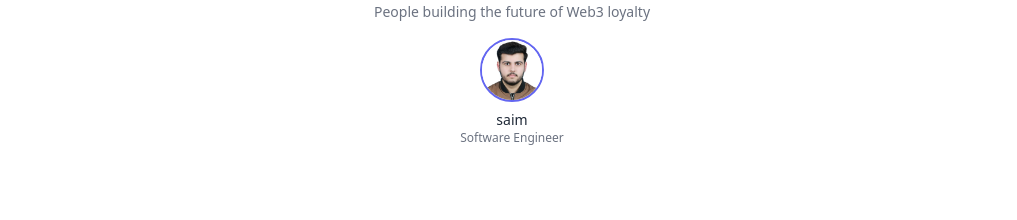
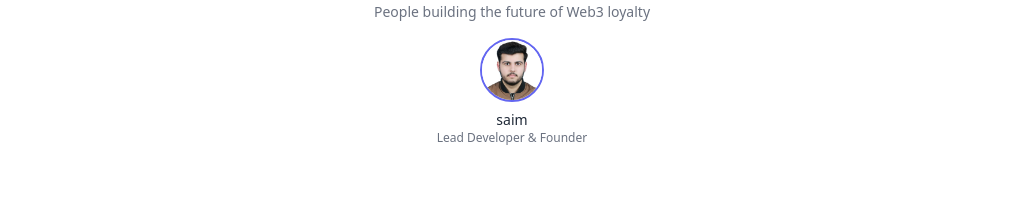
Before and after one commit to ahmed6913/NFT-Marketplace, a React (Create React App) app: page / in a window 1280 px wide. Shown: the part 1700-1920 px from the top of the page, without its empty margins (128-1145 px from the left). Built offline with nearby package versions, Linux system fonts and the light colour scheme; no server answers; the database is empty; what @rainbow-me/rainbowkit, wagmi would draw is missing.

Commit message:
change team member info

```diff
--- a/src/components/AnimatedTooltipGroup.js
+++ b/src/components/AnimatedTooltipGroup.js
@@ -4,7 +4,7 @@ import React from "react";
 const teamMembers = [
   {
     name: "saim",
-    role: "Software Engineer",
+    role: "Lead Developer & Founder",
     image: "/founder.jpg",
   },
 
```
